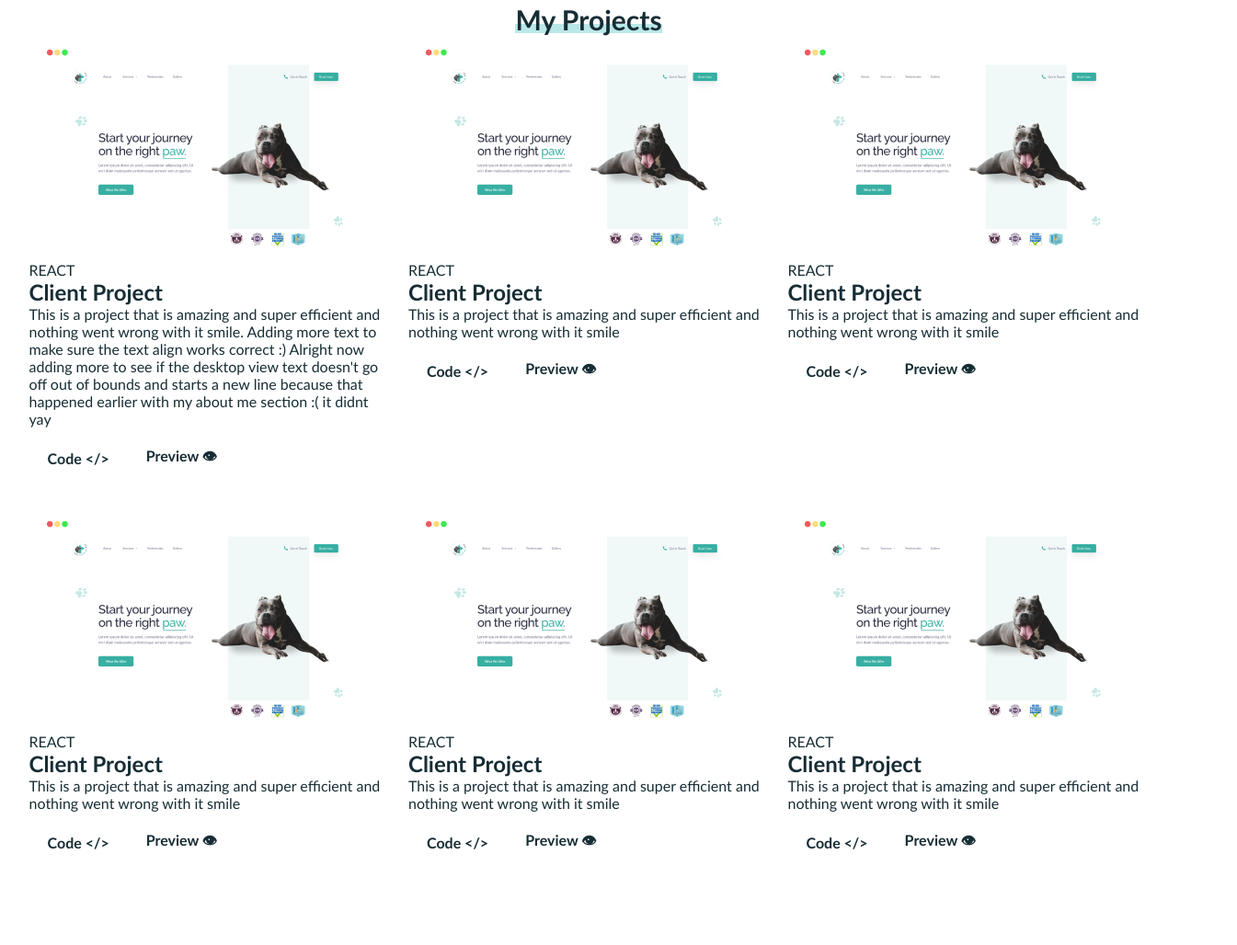
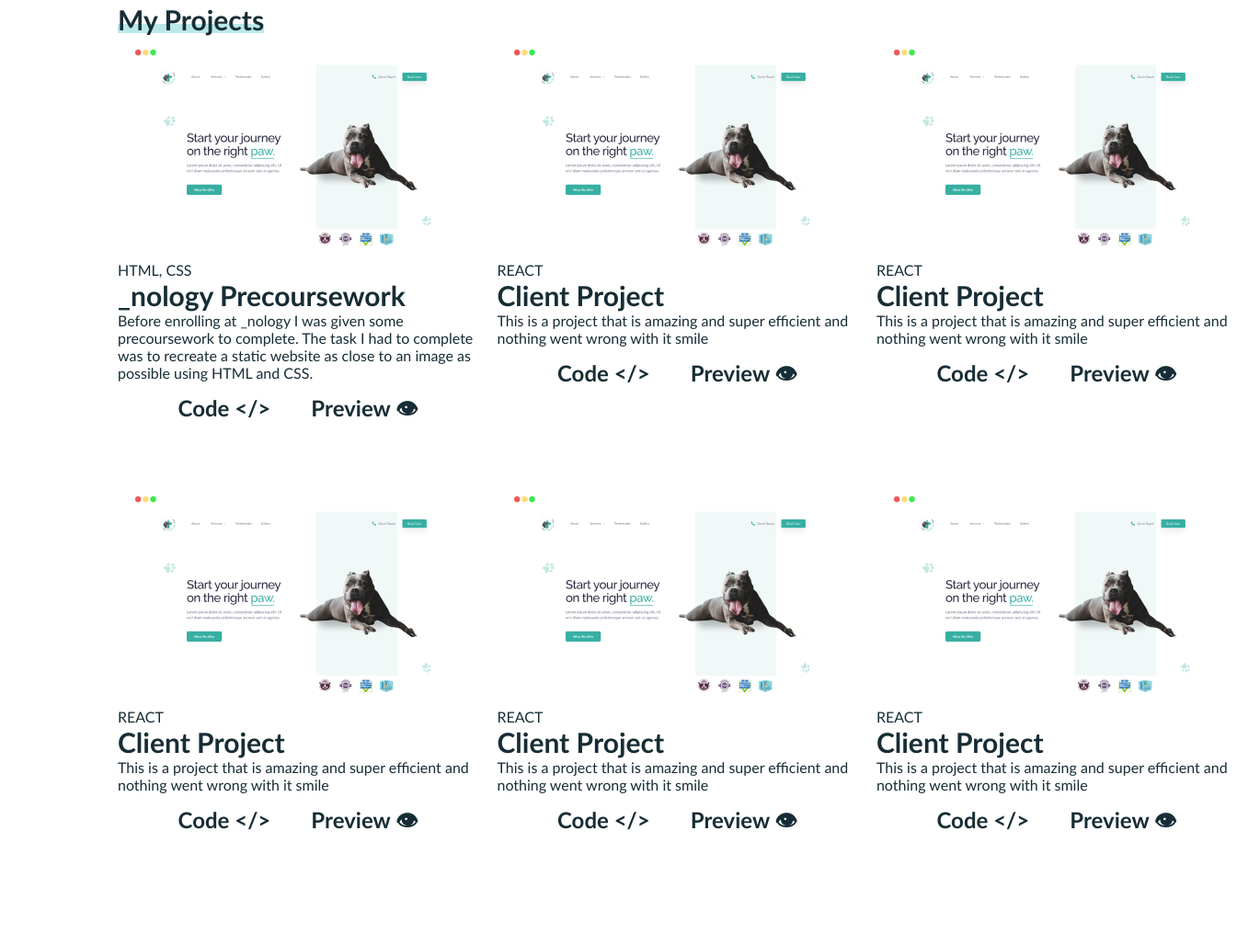
Before and after one commit to DexterFreeman/Portfolio, a plain HTML site: page index.html in a window 1280 px wide. Shown: the part 1107-2135 px from the top of the page at 92% size, 1345 px wide, since content can reach past the window. Drawn offline with Linux system fonts and the light colour scheme.

Commit message:
Changed buttons in project section to a tags so I can link the first project. Adding precoursework to portfolio

```diff
--- a/index.html
+++ b/index.html
@@ -58,21 +58,16 @@
         <h1><span class="blueUnderline">My Projects</span></h1>
 
         <div class="projectsSection__contentContainer">
-          <div class="projectsSection__contentContainer--project1">
+          <div class="project1">
             <img src="images/sampleProject.png" alt="project 1 image" />
-            <p>REACT</p>
-            <h1>Client Project</h1>
+            <p>HTML, CSS</p>
+            <h1>_nology Precoursework</h1>
             <p>
-              This is a project that is amazing and super efficient and nothing
-              went wrong with it smile. Adding more text to make sure the text
-              align works correct :) Alright now adding more to see if the
-              desktop view text doesn't go off out of bounds and starts a new
-              line because that happened earlier with my about me section :( it
-              didnt yay
+              Before enrolling at _nology I was given some precoursework to complete. The task I had to complete was to recreate a static website as close to an image as possible using HTML and CSS.
             </p>
             <div class="buttons">
-              <button>Code &lt;/&gt;</button>
-              <button>Preview 👁</button>
+              <a href="https://github.com/DexterFreeman/web-project" target="_blank">Code &lt;/&gt;</a>
+              <a>Preview 👁</a>
             </div>
           </div>
 
@@ -85,8 +80,8 @@
               went wrong with it smile
             </p>
             <div class="buttons">
-              <button>Code &lt;/&gt;</button>
-              <button>Preview 👁</button>
+              <a>Code &lt;/&gt;</a>
+              <a>Preview 👁</a>
             </div>
           </div>
 
@@ -99,8 +94,8 @@
               went wrong with it smile
             </p>
             <div class="buttons">
-              <button>Code &lt;/&gt;</button>
-              <button>Preview 👁</button>
+              <a>Code &lt;/&gt;</a>
+              <a>Preview 👁</a>
             </div>
           </div>
 
@@ -114,8 +109,8 @@
               went wrong with it smile
             </p>
             <div class="buttons">
-              <button>Code &lt;/&gt;</button>
-              <button>Preview 👁</button>
+              <a>Code &lt;/&gt;</a>
+              <a>Preview 👁</a>
             </div>
           </div>
 
@@ -129,8 +124,8 @@
               went wrong with it smile
             </p>
             <div class="buttons">
-              <button>Code &lt;/&gt;</button>
-              <button>Preview 👁</button>
+              <a>Code &lt;/&gt;</a>
+              <a>Preview 👁</a>
             </div>
           </div>
 
@@ -144,8 +139,8 @@
               went wrong with it smile
             </p>
             <div class="buttons">
-              <button>Code &lt;/&gt;</button>
-              <button>Preview 👁</button>
+              <a>Code &lt;/&gt;</a>
+              <a>Preview 👁</a>
             </div>
           </div>
         </div>
--- a/style.scss
+++ b/style.scss
@@ -161,37 +161,37 @@ nav{
         h1{
             font-size: 30px;
         }
-        .projectsSection__contentContainer{
-            display: flex;
-            flex-wrap: wrap;
-            align-content: center;
-            justify-content: center;
-            margin-bottom: 4%;
-            .buttons{
-                display: flex;
 
-            }
-            button{
+        a{
 
-                font-size: 16px;
+            font-size: 24px;
             font-weight: bold;
             margin: 10px;
             padding: 10px;
             border: none;
             background-color: white;
+            text-decoration: none;
         }
 
         p, h1{
             text-align: left;
         }
 
-            h1{
-                font-size: 24px;
-
+        #project5, #project6{
+            display: none;
         }
 
-            #project5, #project6{
-                display: none;
+        .projectsSection__contentContainer{
+            display: flex;
+            flex-direction: column;
+            div{
+                margin-bottom: 5%;
+                .buttons{
+                    margin-top: 3%;
+                    text-decoration: none;
+                }
+
+
             }
         }
     }
```
Also changed, not shown: style.css, 1 other file. Lines whose indentation alone changed are shown as unchanged.
